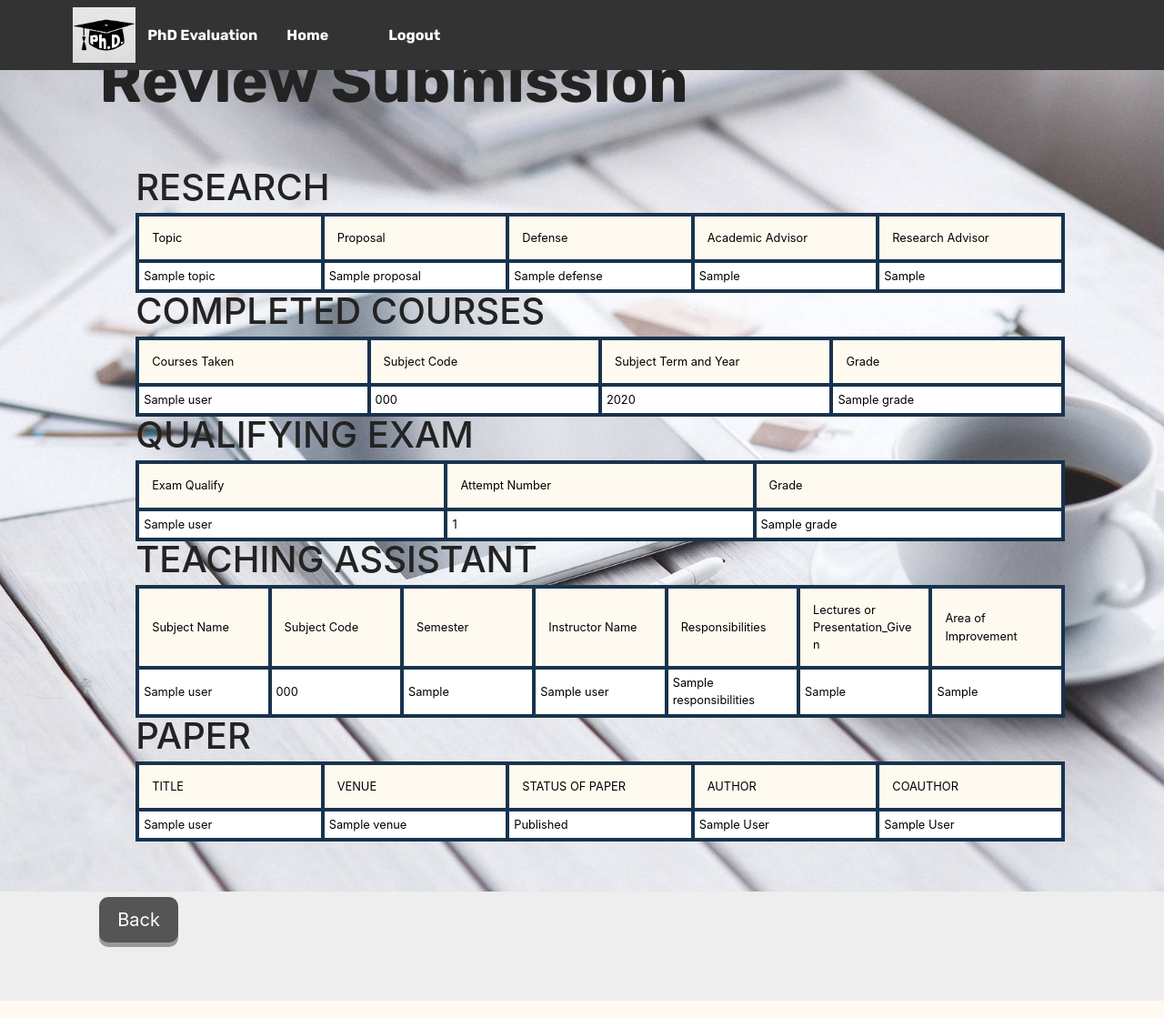
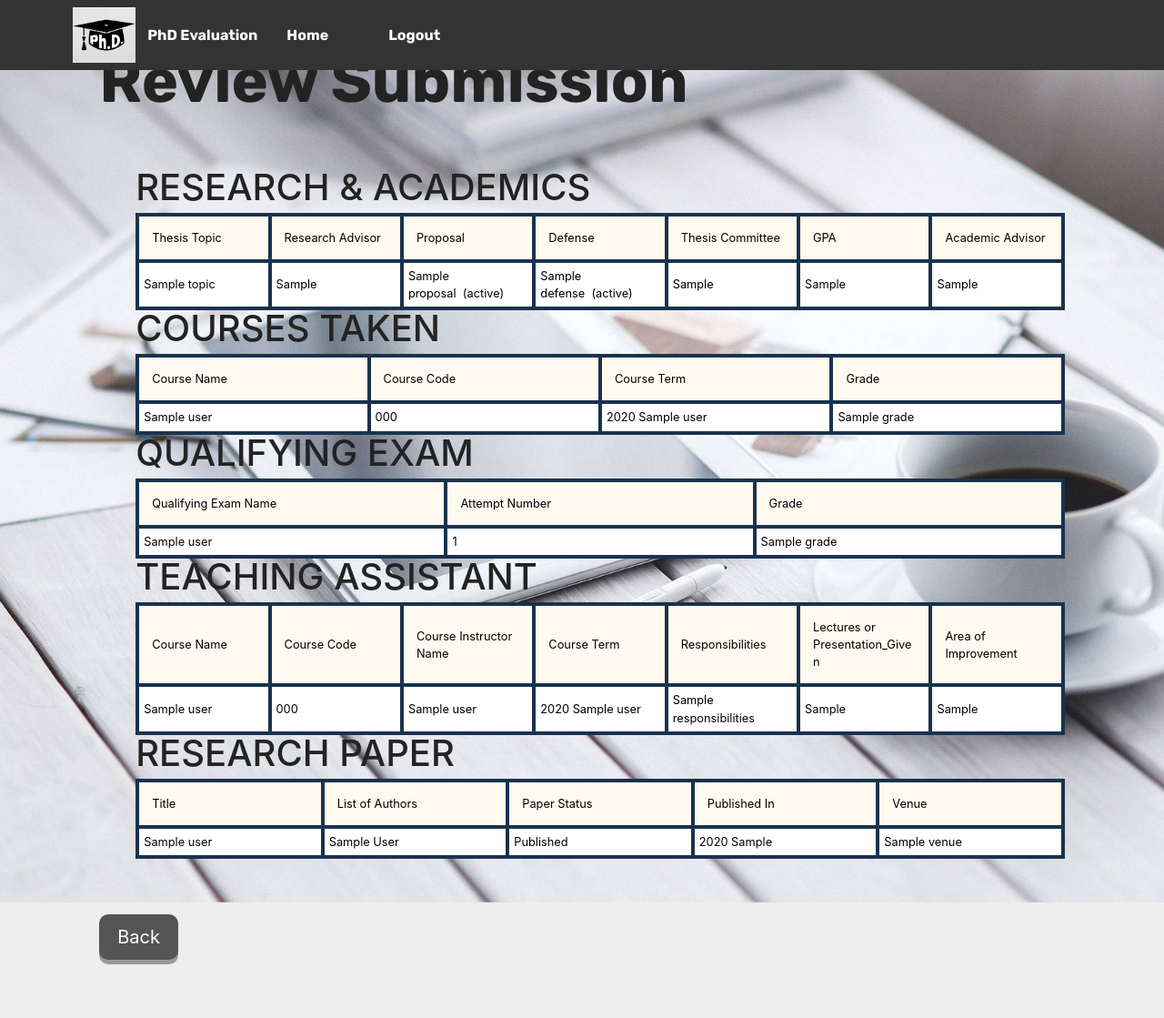
Before and after one commit to Pratik7394/ProgressEvaluationSystem, a Django app: template templates/questionnaire/review.html in a window 1280 px wide. Shown: the whole page at 91% size. Run offline with Django 3.2, Linux system fonts and the light colour scheme; the template is opened without the code that fills it: most values are stand-ins (such as "Sample title", 1, 10 or a date in 2020); some libraries are stand-ins or nearby versions.

Commit message:
Update review.html
Modified as per new model changes

```diff
--- a/templates/questionnaire/review.html
+++ b/templates/questionnaire/review.html
@@ -33,10 +33,6 @@
     </style>
 
     <style>
-        {#    table, th, td {#}
-        {#        border: 4px solid black;#}
-        {#    }#}
-        {#</style>#}
         table, td, th {
             border: 4px solid #19334d;
             text-align: left;
@@ -113,7 +109,6 @@
                         Logout
                     </a>
                 </span></div>
-
         </div>
     </nav>
 
@@ -135,59 +130,55 @@
                 <ul>
                     <b>
                         <blackcolor>
-                            <h1>RESEARCH</h1>
+                            <h1>RESEARCH & ACADEMICS</h1>
                             <table class="d">
                                 <thead>
                                 <tr>
-                                    {#                                        <th>Your Name</th>#}
-                                    <th>Topic</th>
+                                    <th>Thesis Topic</th>
+                                    <th>Research Advisor</th>
                                     <th>Proposal</th>
                                     <th>Defense</th>
+                                    <th>Thesis Committee</th>
+                                    <th>GPA</th>
                                     <th>Academic Advisor</th>
-                                    <th>Research Advisor</th>
                                 </tr>
-                                <tr>
-
-                                    {% for user in research_dict %}
-                                        {#                                            <td>  {{ fullname }} </td>#}
-                                        <td>     {{ user.Topic }} </td>
-                                        <td>    {{ user.Proposal }} </td>
-                                        <td>    {{ user.Defense }} </td>
-                                        <td>      {{ user.Current_Academic_Advisor }} </td>
-                                        <td>     {{ user.Current_Research_Advisor }} </td>
                                 </thead>
                                 <tbody>
+                                {% for data in research_dict %}
                                     <tr>
+                                        <td>{{ data.Topic }}</td>
+                                        <td>{{ data.Current_Research_Advisor }}</td>
+                                        <td>{{ data.Proposal }}&nbsp&nbsp({{ data.Proposal_Status }})</td>
+                                        <td>{{ data.Defense }}&nbsp&nbsp({{ data.Defense_Status }})</td>
+                                        <td>{{ data.Thesis_Committee }}</td>
+                                        <td>{{ data.Current_GPA }}</td>
+                                        <td>{{ data.Current_Academic_Advisor }}</td>
+                                    {% empty %}
+                                        <td colspan="7">No data</td>
                                     </tr>
-                                    {% empty %}
-                                        <tr>
-                                            <td colspan="5">No data</td>
-                                        </tr>
-
                                 {% endfor %}
+                                </tbody>
                             </table>
 
-                            <h1>COMPLETED COURSES</h1>
+                            <h1>COURSES TAKEN</h1>
                             <table class="d">
                                 <thead>
                                 <tr>
-                                    <th>Courses Taken</th>
-                                    <th>Subject Code</th>
-                                    <th>Subject Term and Year</th>
+                                    <th>Course Name</th>
+                                    <th>Course Code</th>
+                                    <th>Course Term</th>
                                     <th>Grade</th>
                                 </tr>
                                 </thead>
                                 <tbody>
-                                {% for user in course_dict %}
+                                {% for data in course_dict %}
                                     <tr>
-                                        <td>{{ user.Subject_Name }}</td>
-                                        <td>{{ user.Subject_Code }}</td>
-                                        <td>{{ user.Subject_Term_and_Year }}</td>
-                                        <td>{{ user.Grade }}</td>
-                                    </tr>
+                                        <td>{{ data.Subject_Name }}</td>
+                                        <td>{{ data.Subject_Code }}</td>
+                                        <td>{{ data.Subject_Year }}&nbsp{{ data.Subject_Term }}</td>
+                                        <td>{{ data.Grade }}</td>
                                 {% empty %}
-                                    <tr>
-                                        <td colspan="5">No data</td>
+                                        <td colspan="4">No data</td>
                                     </tr>
                                 {% endfor %}
                             </table>
@@ -196,21 +187,19 @@
                             <table class="d">
                                 <thead>
                                 <tr>
-                                    <th>Exam Qualify</th>
+                                    <th>Qualifying Exam Name</th>
                                     <th>Attempt Number</th>
                                     <th>Grade</th>
                                 </tr>
                                 </thead>
                                 <tbody>
-                                {% for user in examAttempt_dict %}
+                                {% for data in examAttempt_dict %}
                                     <tr>
-                                        <td>{{ user.Exam_Name }}</td>
-                                        <td>{{ user.Attempt_Number }}</td>
-                                        <td>{{ user.Grade }}</td>
-                                    </tr>
+                                        <td>{{ data.Exam_Name }}</td>
+                                        <td>{{ data.Attempt_Number }}</td>
+                                        <td>{{ data.Grade }}</td>
                                     {% empty %}
-                                    <tr>
-                                        <td colspan="5">No data</td>
+                                        <td colspan="3">No data</td>
                                     </tr>
                                 {% endfor %}
                             </table>
@@ -219,55 +208,51 @@
                             <table class="d">
                                 <thead>
                                 <tr>
-                                    <th>Subject Name</th>
-                                    <th>Subject Code</th>
-                                    <th>Semester</th>
-                                    <th>Instructor Name</th>
+                                    <th>Course Name</th>
+                                    <th>Course Code</th>
+                                    <th>Course Instructor Name</th>
+                                    <th>Course Term</th>
                                     <th>Responsibilities</th>
                                     <th>Lectures or Presentation_Given</th>
                                     <th>Area of Improvement</th>
                                 </tr>
                                 </thead>
                                 <tbody>
-                                {% for user in techingAssistant_dict %}
+                                {% for data in techingAssistant_dict %}
                                     <tr>
-                                        <td>{{ user.Subject_Name }} </td>
-                                        <td>{{ user.Subject_Code }} </td>
-                                        <td>{{ user.In_Which_Semester }} </td>
-                                        <td>{{ user.Instructor_Name }} </td>
-                                        <td>{{ user.Responsibilities }} </td>
-                                        <td>{{ user.Lecture_or_Presentation_Given }} </td>
-                                        <td>{{ user.Area_of_Improvement }}</td>
-                                    </tr>
+                                        <td>{{ data.Subject_Name }} </td>
+                                        <td>{{ data.Subject_Code }} </td>
+                                        <td>{{ data.Instructor_Name }} </td>
+                                        <td>{{ data.Subject_Year }}&nbsp{{ data.Subject_Term }} </td>
+                                        <td>{{ data.Responsibilities }} </td>
+                                        <td>{{ data.Lecture_or_Presentation_Given }} </td>
+                                        <td>{{ data.Area_of_Improvement }}</td>
                                     {% empty %}
-                                    <tr>
-                                        <td colspan="5">No data</td>
+                                        <td colspan="7">No data</td>
                                     </tr>
                                 {% endfor %}
                             </table>
 
-                            <h1>PAPER</h1>
+                            <h1>RESEARCH PAPER</h1>
                             <table class="d">
                                 <thead>
                                 <tr>
-                                    <th>TITLE</th>
-                                    <th>VENUE</th>
-                                    <th>STATUS OF PAPER</th>
-                                    <th>AUTHOR</th>
-                                    <th>COAUTHOR</th>
+                                    <th>Title</th>
+                                    <th>List of Authors</th>
+                                    <th>Paper Status</th>
+                                    <th>Published In</th>
+                                    <th>Venue</th>
                                 </tr>
                                 </thead>
                                 <tbody>
-                                {% for user in paper_dict %}
+                                {% for data in paper_dict %}
                                     <tr>
-                                        <td>{{ user.Title }}</td>
-                                        <td>{{ user.Venue }}</td>
-                                        <td>{{ user.Status_of_Paper }}</td>
-                                        <td>{{ user.Author }}</td>
-                                        <td>{{ user.Coauthor }}</td>
-                                    </tr>
+                                        <td>{{ data.Title }}</td>
+                                        <td>{{ data.List_of_Authors }}</td>
+                                        <td>{{ data.Status_of_Paper }}</td>
+                                        <td>{{ data.Publish_Year }}&nbsp{{ data.Publish_Term }} </td>
+                                        <td>{{ data.Venue }}</td>
                                     {% empty %}
-                                    <tr>
                                         <td colspan="5">No data</td>
                                     </tr>
                                 {% endfor %}
@@ -300,7 +285,6 @@
                             </button>
                         {% endif %}
                         {% endfor %}
-
                     </div>
                 </form>
             </div>
```
Lines whose indentation alone changed are shown as unchanged.
